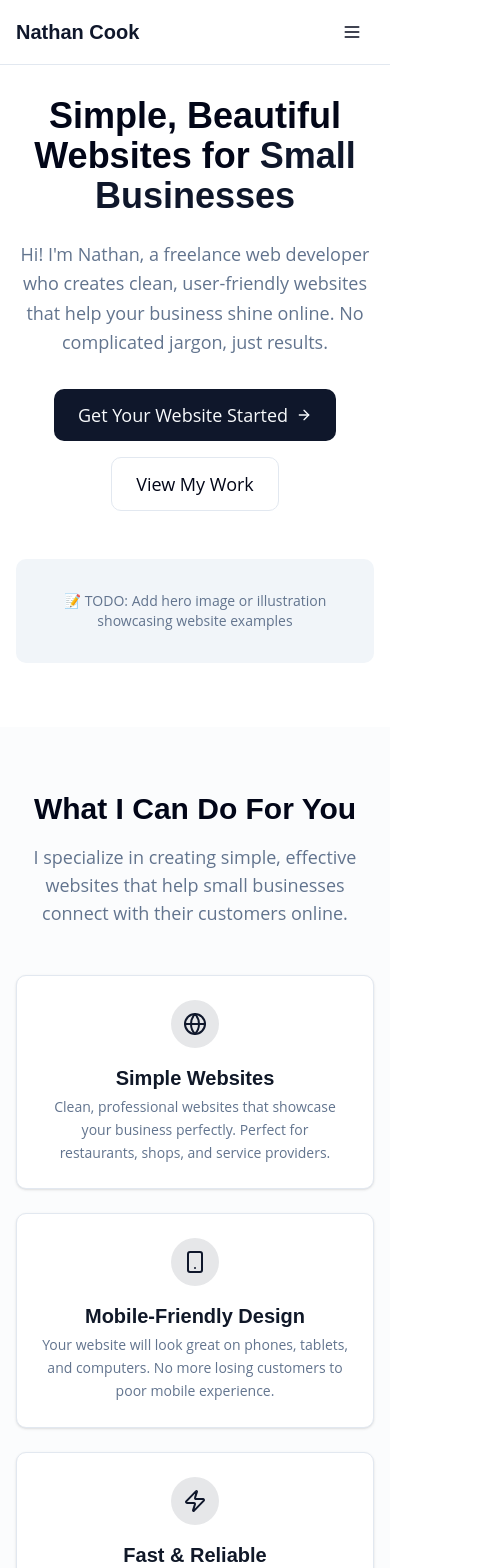
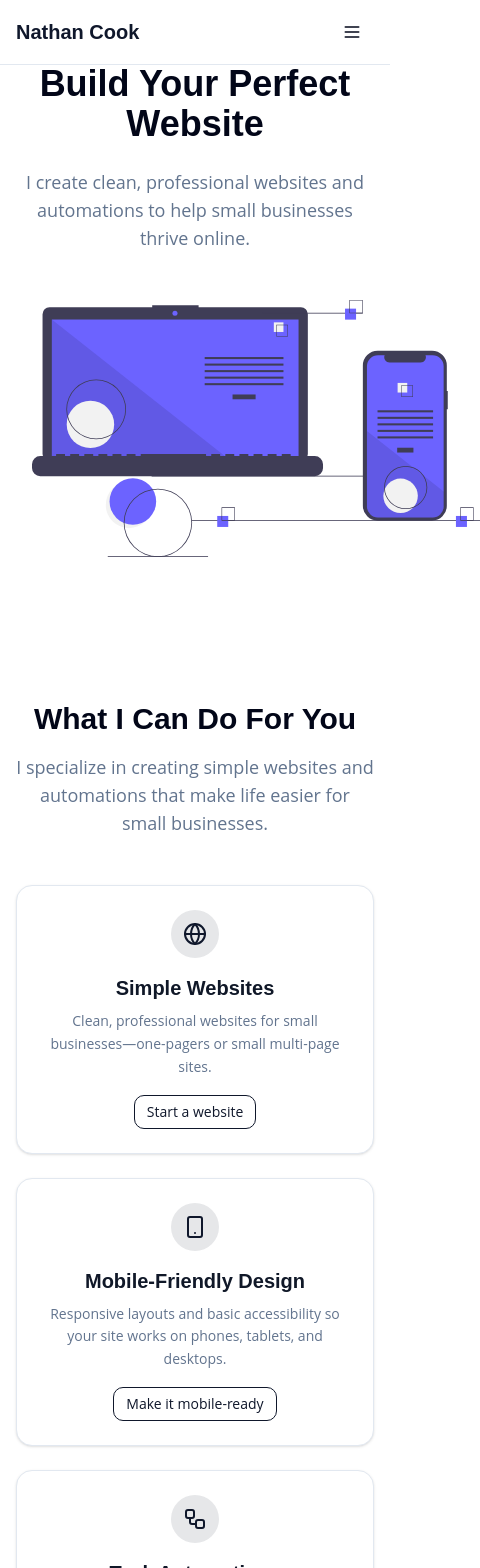
Before and after one commit to cookster00/portfolio, a Next.js app: page / in a window 390 px wide. Shown: the top 1568 px of the page, 480 px wide, since content can reach past the window. Built offline with nearby package versions, Linux system fonts and the light colour scheme.

Commit message:
finished preliminary site

```diff
--- a/package.json
+++ b/package.json
@@ -9,12 +9,14 @@
     "lint": "next lint"
   },
   "dependencies": {
+    "@radix-ui/react-separator": "^1.1.7",
     "class-variance-authority": "^0.7.1",
     "clsx": "^2.1.1",
     "lucide-react": "^0.539.0",
     "next": "15.4.6",
     "react": "19.1.0",
     "react-dom": "19.1.0",
+    "resend": "^6.0.1",
     "tailwind-merge": "^3.3.1"
   },
   "devDependencies": {
--- /dev/null
+++ b/src/app/api/contact/route.ts
@@ -0,0 +1,78 @@
+import { NextRequest, NextResponse } from "next/server";
+import { Resend } from "resend";
+
+const resend = process.env.RESEND_API_KEY ? new Resend(process.env.RESEND_API_KEY) : null;
+
+export async function POST(req: NextRequest) {
+  console.log("🔔 Contact API hit");
+
+  if (!resend) {
+    console.error("❌ Resend client not configured. Missing RESEND_API_KEY.");
+    return NextResponse.json(
+      { ok: false, error: "Email service not configured. Please set RESEND_API_KEY." },
+      { status: 500 }
+    );
+  }
+
+  try {
+    const body = await req.json();
+    console.log("📥 Raw body:", body);
+
+    const { name, email, message, website } = body;
+
+    // Honeypot check
+    if (website) {
+      console.warn("⚠️ Honeypot triggered — spam bot attempt.");
+      return NextResponse.json({ ok: true }, { status: 200 });
+    }
+
+    // Basic validation
+    if (!name || !email || !message) {
+      console.error("❌ Validation failed: missing field(s)", { name, email, message });
+      return NextResponse.json(
+        { ok: false, error: "All fields are required." },
+        { status: 400 }
+      );
+    }
+
+    const emailRegex = /^[^\s@]+@[^\s@]+\.[^\s@]+$/;
+    if (!emailRegex.test(email)) {
+      console.error("❌ Invalid email format:", email);
+      return NextResponse.json(
+        { ok: false, error: "Invalid email address." },
+        { status: 400 }
+      );
+    }
+
+    console.log("📤 Sending email via Resend:", {
+      to: process.env.CONTACT_TO,
+      from: process.env.CONTACT_FROM,
+      replyTo: email,
+      subject: `Portfolio Inquiry from ${name}`,
+    });
+
+    const response = await resend.emails.send({
+      to: process.env.CONTACT_TO!,
+      from: process.env.CONTACT_FROM!,
+      replyTo: email, // ✅ correct for Node SDK
+      subject: `Portfolio Inquiry from ${name}`,
+      html: `
+        <h2>New Portfolio Inquiry</h2>
+        <p><strong>Name:</strong> ${name}</p>
+        <p><strong>Email:</strong> ${email}</p>
+        <p><strong>Message:</strong></p>
+        <p>${message.replace(/\n/g, "<br>")}</p>
+      `,
+    });
+
+    console.log("✅ Resend response:", response);
+
+    return NextResponse.json({ ok: true });
+  } catch (error: any) {
+    console.error("🔥 Unexpected error in /api/contact:", error);
+    return NextResponse.json(
+      { ok: false, error: error.message || "Something went wrong." },
+      { status: 500 }
+    );
+  }
+}
--- a/src/app/components/about-section.tsx
+++ b/src/app/components/about-section.tsx
@@ -28,12 +28,6 @@ export default function AboutSection() {
                 When I’m not coding, you’ll usually find me outdoors — hiking, camping, or exploring nature. That same curiosity
                 and love for exploration shows up in my work: I’m always learning, improving, and looking for new ways to help
                 businesses connect with their customers.
-              </p>
-            </div>
-
-            <div className="mt-8 bg-card p-4 rounded-lg border border-border">
-              <p className="text-sm text-muted-foreground">
-                📝 TODO: Add personal photo and update bio with real information
               </p>
             </div>
           </div>
--- a/src/app/components/footer.tsx
+++ b/src/app/components/footer.tsx
@@ -3,31 +3,28 @@ import { Heart } from "lucide-react"
 export default function Footer() {
   return (
     <footer className="bg-card border-t border-border py-8 px-4 sm:px-6 lg:px-8">
-      <div className="max-w-6xl mx-auto">
-        <div className="flex flex-col md:flex-row justify-between items-center space-y-4 md:space-y-0">
-          <div className="text-center md:text-left">
-            <h3 className="font-heading font-bold text-xl text-primary mb-2">Nathan Cook</h3>
-            <p className="text-sm text-muted-foreground">
-              Freelance Web Developer • Simple Websites for Small Businesses
-            </p>
-          </div>
-
-          <div className="flex flex-col items-center md:items-end space-y-2">
-            <div className="flex items-center space-x-1 text-sm text-muted-foreground">
-              <span>Made with</span>
-              <Heart className="h-4 w-4 text-red-500 fill-current" />
-              <span>for small businesses</span>
-            </div>
-            <p className="text-xs text-muted-foreground">© 2025 Nathan Cook. All rights reserved.</p>
-          </div>
+      <div className="max-w-6xl mx-auto flex flex-col md:flex-row justify-between items-center space-y-4 md:space-y-0">
+        {/* Left side: Copyright */}
+        <div className="text-center md:text-left text-sm text-muted-foreground">
+          © {new Date().getFullYear()} Nathan Cook. All rights reserved.
         </div>
 
-        <div className="mt-6 pt-6 border-t border-border text-center">
-          <div className="bg-muted p-3 rounded-lg">
-            <p className="text-sm text-muted-foreground">
-              📝 TODO: Add social media links and update footer information
-            </p>
-          </div>
+        {/* Right side: Social/Contact Links */}
+        <div className="flex flex-col md:flex-row items-center md:space-x-6 space-y-2 md:space-y-0">
+          <a
+            href="https://www.linkedin.com/in/nathan-cook-a73450254/"
+            target="_blank"
+            rel="noopener noreferrer"
+            className="text-muted-foreground hover:underline"
+          >
+            LinkedIn
+          </a>
+          <a
+            href="mailto:n23c23@gmail.com"
+            className="text-muted-foreground hover:underline"
+          >
+            Email
+          </a>
         </div>
       </div>
     </footer>
--- a/src/app/components/hero-section.tsx
+++ b/src/app/components/hero-section.tsx
@@ -12,38 +12,22 @@ export default function HeroSection() {
   }
 
   return (
-    <section id="hero" className="pt-24 pb-16 px-4 sm:px-6 lg:px-8">
-      <div className="max-w-4xl mx-auto text-center">
-        <h1 className="font-heading font-bold text-4xl sm:text-5xl lg:text-6xl text-foreground mb-6">
-          Simple, Beautiful Websites for <span className="text-primary">Small Businesses</span>
+    <section className="py-16 px-4 sm:px-6 lg:px-8 text-center">
+      <div className="max-w-4xl mx-auto">
+        <h1 className="font-heading font-bold text-4xl sm:text-5xl text-foreground mb-6">
+          Build Your Perfect Website
         </h1>
-
-        <p className="text-lg sm:text-xl text-muted-foreground mb-8 max-w-2xl mx-auto leading-relaxed">
-          Hi! I'm Nathan, a freelance web developer who creates clean, user-friendly websites that help your business
-          shine online. No complicated jargon, just results.
+        <p className="text-lg text-muted-foreground mb-8">
+          I create clean, professional websites and automations to help small businesses thrive online.
         </p>
 
-        <div className="flex flex-col sm:flex-row gap-4 justify-center items-center">
-          <Button size="lg" onClick={scrollToContact} className="font-medium">
-            Get Your Website Started
-            <ArrowRight className="ml-2 h-4 w-4" />
-          </Button>
-
-          <Button
-            variant="outline"
-            size="lg"
-            onClick={() => {
-              const element = document.getElementById("work")
-              if (element) element.scrollIntoView({ behavior: "smooth" })
-            }}
-          >
-            View My Work
-          </Button>
-        </div>
-
-        {/* TODO: Add a hero image or illustration here */}
-        <div className="mt-12 bg-muted rounded-lg p-8 text-muted-foreground">
-          <p className="text-sm">📝 TODO: Add hero image or illustration showcasing website examples</p>
+        {/* Illustration */}
+        <div className="p-4">
+          <img
+            src="/hero-illustration.svg"
+            alt="Illustration showing website and dashboard examples"
+            className="mx-auto max-w-md md:max-w-2xl"
+          />
         </div>
       </div>
     </section>
--- a/src/app/components/services-section.tsx
+++ b/src/app/components/services-section.tsx
@@ -1,70 +1,90 @@
-import { Card, CardContent, CardDescription, CardHeader, CardTitle } from "./ui/card"
-import { Globe, Smartphone, Zap, Palette } from "lucide-react"
+"use client";
+
+import { Globe, Smartphone, Workflow, BarChart3 } from "lucide-react";
+import { Button } from "./ui/button";
 
 const services = [
 	{
 		icon: Globe,
 		title: "Simple Websites",
 		description:
-      "Clean, professional websites that showcase your business perfectly. Perfect for restaurants, shops, and service providers.",
-    // TODO: Add pricing range
+			"Clean, professional websites for small businesses—one-pagers or small multi-page sites.",
+		cta: "Start a website",
 	},
 	{
 		icon: Smartphone,
 		title: "Mobile-Friendly Design",
 		description:
-      "Your website will look great on phones, tablets, and computers. No more losing customers to poor mobile experience.",
-    // TODO: Add mobile optimization details
+			"Responsive layouts and basic accessibility so your site works on phones, tablets, and desktops.",
+		cta: "Make it mobile-ready",
 	},
 	{
-    icon: Zap,
-    title: "Fast & Reliable",
+		icon: Workflow,
+		title: "Task Automations",
 		description:
-      "Quick loading times and reliable hosting mean your customers can always find you when they need you most.",
-    // TODO: Add performance metrics
+			"Turn repetitive tasks into scripts or small tools—email pipelines, spreadsheet helpers, API glue.",
+		cta: "Automate a task",
 	},
 	{
-    icon: Palette,
-    title: "Custom Design",
-    description: "Your website will reflect your unique brand and personality. No cookie-cutter templates here!",
-    // TODO: Add design process details
+		icon: BarChart3,
+		title: "Data & Reports",
+		description:
+			"Generate weekly summaries, CSV cleanups, or lightweight dashboards for quick insights.",
+		cta: "Get a simple report",
 	},
-]
+];
 
 export default function ServicesSection() {
 	return (
-    <section id="services" className="py-16 px-4 sm:px-6 lg:px-8 bg-muted/30">
+		<section id="services" className="py-16 px-4 sm:px-6 lg:px-8">
 			<div className="max-w-6xl mx-auto">
+				{/* Section Heading */}
 				<div className="text-center mb-12">
-          <h2 className="font-heading font-bold text-3xl sm:text-4xl text-foreground mb-4">What I Can Do For You</h2>
+					<h2 className="font-heading font-bold text-3xl sm:text-4xl text-foreground mb-4">
+						What I Can Do For You
+					</h2>
 					<p className="text-lg text-muted-foreground max-w-2xl mx-auto">
-            I specialize in creating simple, effective websites that help small businesses connect with their customers
-            online.
+						I specialize in creating simple websites and automations that make
+						life easier for small businesses.
 					</p>
 				</div>
 
-        <div className="grid grid-cols-1 md:grid-cols-2 lg:grid-cols-4 gap-6">
+				{/* Services Grid */}
+				<div className="grid grid-cols-1 sm:grid-cols-2 lg:grid-cols-4 gap-6">
 					{services.map((service, index) => (
-            <Card key={index} className="hover:shadow-lg transition-shadow duration-300">
-              <CardHeader className="text-center">
-                <div className="mx-auto mb-4 p-3 bg-primary/10 rounded-full w-fit">
+						<div
+							key={index}
+							className="rounded-2xl border bg-white p-6 shadow-sm hover:shadow-md transition"
+						>
+							<div className="flex justify-center items-center mb-4 p-3 bg-primary/10 rounded-full w-fit mx-auto">
 								<service.icon className="h-6 w-6 text-primary" />
 							</div>
-                <CardTitle className="font-heading font-semibold text-xl">{service.title}</CardTitle>
-              </CardHeader>
-              <CardContent>
-                <CardDescription className="text-center leading-relaxed">{service.description}</CardDescription>
-              </CardContent>
-            </Card>
+							<h3 className="font-heading font-semibold text-xl text-center mb-2">
+								{service.title}
+							</h3>
+							<p className="text-sm text-muted-foreground text-center leading-relaxed mb-4">
+								{service.description}
+							</p>
+							<div className="text-center">
+								<Button
+									variant="outline"
+									size="sm"
+									className="text-primary border-primary hover:bg-primary hover:text-primary-foreground"
+									onClick={() => {
+										const element = document.getElementById("contact");
+										if (element)
+											element.scrollIntoView({ behavior: "smooth" });
+									}}
+								>
+									{service.cta}
+								</Button>
+							</div>
+						</div>
 					))}
 				</div>
 
-        <div className="mt-8 text-center">
-          <div className="bg-card p-4 rounded-lg border border-border">
-            <p className="text-sm text-muted-foreground">📝 TODO: Add pricing information and service packages</p>
-          </div>
-        </div>
+				{/* Caption */}
 			</div>
 		</section>
-  )
+	);
 }
--- a/src/app/components/work-section.tsx
+++ b/src/app/components/work-section.tsx
@@ -1,86 +1,76 @@
-import { Card, CardContent, CardDescription, CardHeader, CardTitle } from "./ui/card"
-import { Button } from "./ui/button"
-import { ExternalLink } from "lucide-react"
+"use client";
+
+import { Card, CardContent, CardDescription, CardHeader, CardTitle } from "./ui/card";
+import { ExternalLink } from "lucide-react";
 
 const projects = [
 	{
-    title: "Sunny Side Café",
+		title: "Habit Tracker",
 		description:
-      "A warm, inviting website for a local coffee shop featuring their menu, location, and online ordering.",
-    image: "/coffee-shop-homepage.png",
-    tags: ["Restaurant", "Menu", "Online Ordering"],
-    // TODO: Add real project URL
-    url: "#",
+			"A productivity app for building daily habits, with streak tracking and reminders. Focused on backend logic and data persistence.",
+		techStack: "React, Node.js",
 	},
 	{
-    title: "Green Thumb Landscaping",
-    description: "Professional landscaping company website showcasing services and beautiful project galleries.",
-    image: "/landscaping-business-website.png",
-    tags: ["Service Business", "Gallery", "Contact Forms"],
-    // TODO: Add real project URL
-    url: "#",
+		title: "HoopKnowers",
+		description:
+			"A modern NBA hub that pulls together team and player data. Built with plans for interactive dashboards and real-time stats.",
+		techStack: "Next.js, Tailwind",
 	},
 	{
-    title: "Bella's Boutique",
-    description: "Elegant online presence for a local fashion boutique with product showcases and store information.",
-    image: "/fashion-boutique-website.png",
-    tags: ["Retail", "Product Showcase", "Store Locator"],
-    // TODO: Add real project URL
-    url: "#",
+		title: "Website Redesigns",
+		description:
+			"Updated older websites for local businesses to be more modern, mobile-friendly, and user-focused. Emphasis on clean UI and responsive layouts.",
+		techStack: "React, Tailwind, Backend Integrations",
 	},
-]
+];
 
-export default function WorkSection() {
+export default function ProjectsSection() {
 	return (
 		<section id="work" className="py-16 px-4 sm:px-6 lg:px-8">
 			<div className="max-w-6xl mx-auto">
+				{/* Section Heading */}
 				<div className="text-center mb-12">
-          <h2 className="font-heading font-bold text-3xl sm:text-4xl text-foreground mb-4">Recent Projects</h2>
+					<h2 className="font-heading font-bold text-3xl sm:text-4xl text-foreground mb-4">
+						Recent Projects
+					</h2>
 					<p className="text-lg text-muted-foreground max-w-2xl mx-auto">
-            Here are some websites I've created for small businesses like yours. Each one is designed to help them
-            connect with their customers.
+						Here are some of the projects I’ve worked on, showcasing my skills in
+						building modern, user-friendly applications and websites.
 					</p>
 				</div>
 
+				{/* Projects Grid */}
 				<div className="grid grid-cols-1 md:grid-cols-2 lg:grid-cols-3 gap-8">
 					{projects.map((project, index) => (
-            <Card key={index} className="overflow-hidden hover:shadow-lg transition-shadow duration-300">
-              <div className="aspect-video overflow-hidden">
-                <img
-                  src={project.image || "/placeholder.svg"}
-                  alt={`${project.title} website screenshot`}
-                  className="w-full h-full object-cover hover:scale-105 transition-transform duration-300"
-                />
-              </div>
+						<Card
+							key={index}
+							className="hover:shadow-lg transition-shadow duration-300"
+						>
 							<CardHeader>
-                <CardTitle className="font-heading font-semibold text-xl">{project.title}</CardTitle>
-                <CardDescription className="leading-relaxed">{project.description}</CardDescription>
+								<CardTitle className="font-heading font-semibold text-xl">
+									{project.title}
+								</CardTitle>
+								<CardDescription className="text-lg text-muted-foreground mb-6">
+									{project.description}
+								</CardDescription>
 							</CardHeader>
 							<CardContent>
-                <div className="flex flex-wrap gap-2 mb-4">
-                  {project.tags.map((tag, tagIndex) => (
-                    <span key={tagIndex} className="px-2 py-1 bg-primary/10 text-primary text-xs rounded-full">
-                      {tag}
-                    </span>
-                  ))}
-                </div>
-                <Button variant="outline" size="sm" className="w-full bg-transparent">
-                  View Project
-                  <ExternalLink className="ml-2 h-3 w-3" />
-                </Button>
+								<p className="text-sm text-muted-foreground">
+									<strong>Tech Stack:</strong> {project.techStack}
+								</p>
 							</CardContent>
 						</Card>
 					))}
 				</div>
 
+				{/* Caption */}
 				<div className="mt-8 text-center">
-          <div className="bg-card p-4 rounded-lg border border-border">
 					<p className="text-sm text-muted-foreground">
-              📝 TODO: Replace with real project screenshots and add live project links
+						📝 More projects and live demos coming soon. Let me know if you'd like
+						to see something specific!
 					</p>
 				</div>
 			</div>
-      </div>
 		</section>
-  )
+	);
 }
```
Also changed, not shown: src/app/components/contact-section.tsx (+124 -97 lines), src/app/components/process-section.tsx (+0 -8 lines), src/app/layout.tsx (+8 -5 lines), public/hero-illustration.svg (added), 1 other file (tests, documents, lock files or other folders). Lines whose indentation alone changed are shown as unchanged.
